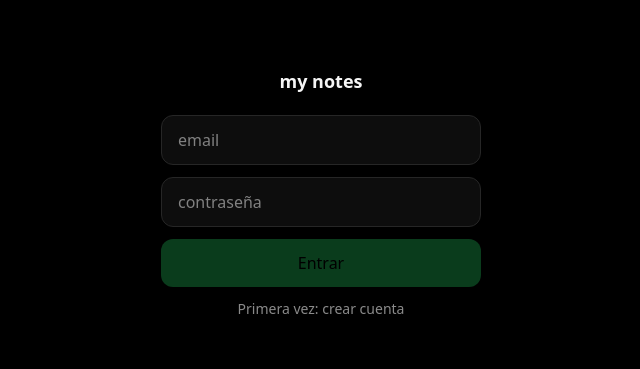
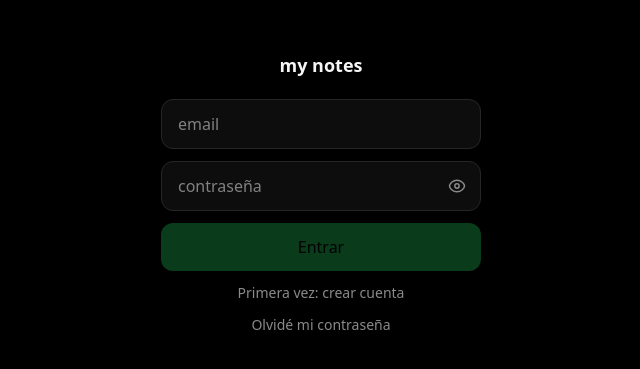
Before and after one commit to JDavidcor23/my_notes, a Next.js app: page / in a window 1280 px wide. Shown: the part 207-576 px from the top of the page, without its empty margins (319-959 px from the left). Built offline with nearby package versions, Linux system fonts and the light colour scheme; no server answers.

Commit message:
feat: recuperacion de contrasena y boton de ver contrasena

```diff
--- /dev/null
+++ b/src/app/reset/page.tsx
@@ -0,0 +1,98 @@
+"use client";
+
+import { useEffect, useState } from "react";
+import { useRouter } from "next/navigation";
+import { supabase } from "@/lib/supabase/client";
+import { PasswordInput } from "@/features/auth/PasswordInput";
+
+const MIN_PASSWORD = 8;
+
+export default function ResetPage() {
+  const router = useRouter();
+  const [ready, setReady] = useState(false);
+  const [hasSession, setHasSession] = useState(false);
+  const [password, setPassword] = useState("");
+  const [error, setError] = useState<string | null>(null);
+  const [busy, setBusy] = useState(false);
+  const [done, setDone] = useState(false);
+
+  // El link del correo trae el token en el hash. `detectSessionInUrl: true`
+  // lo canjea solo, así que acá solo hace falta esperar a que exista sesión.
+  useEffect(() => {
+    supabase.auth.getSession().then(({ data }) => {
+      setHasSession(Boolean(data.session));
+      setReady(true);
+    });
+    const { data: sub } = supabase.auth.onAuthStateChange((_e, session) => {
+      setHasSession(Boolean(session));
+      setReady(true);
+    });
+    return () => sub.subscription.unsubscribe();
+  }, []);
+
+  async function submit() {
+    if (password.length < MIN_PASSWORD || busy) return;
+    setBusy(true);
+    setError(null);
+
+    const { error } = await supabase.auth.updateUser({ password });
+    setBusy(false);
+
+    if (error) {
+      setError(error.message);
+      return;
+    }
+    setDone(true);
+    router.replace("/");
+  }
+
+  if (!ready) return <div className="min-h-dvh bg-void" />;
+
+  if (!hasSession) {
+    return (
+      <div className="flex min-h-dvh flex-col items-center justify-center gap-3 px-6 text-center">
+        <h1 className="text-lg font-semibold">Link vencido</h1>
+        <p className="max-w-xs text-sm text-muted">
+          Este link ya se usó o expiró. Pedí uno nuevo desde la pantalla de
+          ingreso.
+        </p>
+        <button
+          type="button"
+          onClick={() => router.replace("/")}
+          className="mt-2 rounded-xl border border-line px-4 py-2.5 text-sm"
+        >
+          Volver
+        </button>
+      </div>
+    );
+  }
+
+  return (
+    <div className="flex min-h-dvh flex-col items-center justify-center gap-3 px-6">
+      <h1 className="mb-2 text-lg font-semibold">Nueva contraseña</h1>
+
+      <PasswordInput
+        value={password}
+        onChange={setPassword}
+        onSubmit={submit}
+        autoComplete="new-password"
+        placeholder="nueva contraseña"
+      />
+
+      <button
+        type="button"
+        onClick={submit}
+        disabled={password.length < MIN_PASSWORD || busy || done}
+        className="w-full max-w-xs rounded-xl bg-accent px-4 py-3 font-medium text-black disabled:opacity-30"
+      >
+        {busy ? "…" : "Guardar"}
+      </button>
+
+      {password.length > 0 && password.length < MIN_PASSWORD && (
+        <p className="text-xs text-muted">Mínimo {MIN_PASSWORD} caracteres</p>
+      )}
+
+      {error && <p className="max-w-xs text-center text-sm text-danger">{error}</p>}
+    </div>
+  );
+}
--- a/src/features/auth/LoginScreen.tsx
+++ b/src/features/auth/LoginScreen.tsx
@@ -2,6 +2,7 @@
 
 import { useState } from "react";
 import { supabase } from "@/lib/supabase/client";
+import { PasswordInput } from "./PasswordInput";
 
 const MIN_PASSWORD = 8;
 
@@ -10,6 +11,7 @@ export function LoginScreen() {
   const [email, setEmail] = useState("");
   const [password, setPassword] = useState("");
   const [error, setError] = useState<string | null>(null);
+  const [notice, setNotice] = useState<string | null>(null);
   const [busy, setBusy] = useState(false);
 
   const valid = email.includes("@") && password.length >= MIN_PASSWORD;
@@ -18,9 +20,10 @@ export function LoginScreen() {
     if (!valid || busy) return;
     setBusy(true);
     setError(null);
+    setNotice(null);
 
     if (mode === "login") {
-      // Sin redirect, sin correo: manda credenciales y recibe la sesión.
+      // Sin redirect y sin correo: manda credenciales y recibe la sesión.
       const { error } = await supabase.auth.signInWithPassword({ email, password });
       setBusy(false);
       if (error) setError("Email o contraseña incorrectos");
@@ -45,6 +48,27 @@ export function LoginScreen() {
     }
   }
 
+  async function requestReset() {
+    if (!email.includes("@")) {
+      setError("Escribí tu email primero");
+      return;
+    }
+    setBusy(true);
+    setError(null);
+    setNotice(null);
+
+    // El origin se resuelve solo: en local apunta a localhost, en producción
+    // al dominio de Vercel. Las dos URLs tienen que estar en la lista de
+    // Redirect URLs de Supabase, exactas y sin comodines.
+    const { error } = await supabase.auth.resetPasswordForEmail(email, {
+      redirectTo: `${window.location.origin}/reset`,
+    });
+    setBusy(false);
+
+    if (error) setError(error.message);
+    else setNotice("Te enviamos un link para cambiar la contraseña.");
+  }
+
   return (
     <div className="flex min-h-dvh flex-col items-center justify-center gap-3 px-6">
       <h1 className="mb-2 text-lg font-semibold">my notes</h1>
@@ -59,21 +83,11 @@ export function LoginScreen() {
         className="w-full max-w-xs rounded-xl border border-line bg-surface px-4 py-3 outline-none focus:border-accent"
       />
 
-      <input
-        type="password"
-        // El navegador y el llavero del celular guardan esto: se escribe una
-        // vez y después es un toque. Ese es todo el punto del cambio.
+      <PasswordInput
+        value={password}
+        onChange={setPassword}
+        onSubmit={submit}
         autoComplete={mode === "login" ? "current-password" : "new-password"}
-        placeholder="contraseña"
-        value={password}
-        onChange={(e) => setPassword(e.target.value)}
-        onKeyDown={(e) => {
-          if (e.key === "Enter") {
-            e.preventDefault();
-            void submit();
-          }
-        }}
-        className="w-full max-w-xs rounded-xl border border-line bg-surface px-4 py-3 outline-none focus:border-accent"
       />
 
       <button
@@ -90,16 +104,29 @@ export function LoginScreen() {
         onClick={() => {
           setMode(mode === "login" ? "signup" : "login");
           setError(null);
+          setNotice(null);
         }}
         className="text-sm text-muted underline-offset-4 hover:underline"
       >
         {mode === "login" ? "Primera vez: crear cuenta" : "Ya tengo cuenta"}
       </button>
 
+      {mode === "login" && (
+        <button
+          type="button"
+          onClick={requestReset}
+          disabled={busy}
+          className="text-sm text-muted underline-offset-4 hover:underline disabled:opacity-40"
+        >
+          Olvidé mi contraseña
+        </button>
+      )}
+
       {password.length > 0 && password.length < MIN_PASSWORD && (
         <p className="text-xs text-muted">Mínimo {MIN_PASSWORD} caracteres</p>
       )}
 
+      {notice && <p className="max-w-xs text-center text-sm text-accent">{notice}</p>}
       {error && <p className="max-w-xs text-center text-sm text-danger">{error}</p>}
     </div>
   );
--- /dev/null
+++ b/src/features/auth/PasswordInput.tsx
@@ -0,0 +1,67 @@
+"use client";
+
+import { useState } from "react";
+
+export function PasswordInput({
+  value,
+  onChange,
+  onSubmit,
+  autoComplete,
+  placeholder = "contraseña",
+}: {
+  value: string;
+  onChange: (v: string) => void;
+  onSubmit: () => void;
+  autoComplete: "current-password" | "new-password";
+  placeholder?: string;
+}) {
+  const [reveal, setReveal] = useState(false);
+
+  return (
+    <div className="relative w-full max-w-xs">
+      <input
+        type={reveal ? "text" : "password"}
+        // El navegador y el llavero del celular guardan esto: se escribe una
+        // vez y después es un toque.
+        autoComplete={autoComplete}
+        placeholder={placeholder}
+        value={value}
+        onChange={(e) => onChange(e.target.value)}
+        onKeyDown={(e) => {
+          if (e.key === "Enter") {
+            e.preventDefault();
+            onSubmit();
+          }
+        }}
+        className="w-full rounded-xl border border-line bg-surface py-3 pr-12 pl-4 outline-none focus:border-accent"
+      />
+      <button
+        type="button"
+        onClick={() => setReveal((v) => !v)}
+        aria-label={reveal ? "Ocultar contraseña" : "Ver contraseña"}
+        aria-pressed={reveal}
+        className="absolute top-1/2 right-1 flex h-10 w-10 -translate-y-1/2 items-center justify-center rounded-lg text-muted"
+      >
+        {reveal ? (
+          <svg viewBox="0 0 24 24" fill="none" className="h-5 w-5">
+            <path
+              d="M3 3l18 18M10.6 10.6a2 2 0 002.8 2.8M9.4 5.2A9.6 9.6 0 0112 5c5 0 9 4.5 9 7a12 12 0 01-2.4 3.4M6.2 6.6C3.9 8.1 3 10.3 3 12c0 2.5 4 7 9 7 1.4 0 2.7-.35 3.8-.9"
+              stroke="currentColor"
+              strokeWidth="1.8"
+              strokeLinecap="round"
+            />
+          </svg>
+        ) : (
+          <svg viewBox="0 0 24 24" fill="none" className="h-5 w-5">
+            <path
+              d="M3 12c0-2.5 4-7 9-7s9 4.5 9 7-4 7-9 7-9-4.5-9-7z"
+              stroke="currentColor"
+              strokeWidth="1.8"
+            />
+            <circle cx="12" cy="12" r="2.6" stroke="currentColor" strokeWidth="1.8" />
+          </svg>
+        )}
+      </button>
+    </div>
+  );
+}
```
Also changed, not shown: 1 other file (tests, documents, lock files or other folders).
